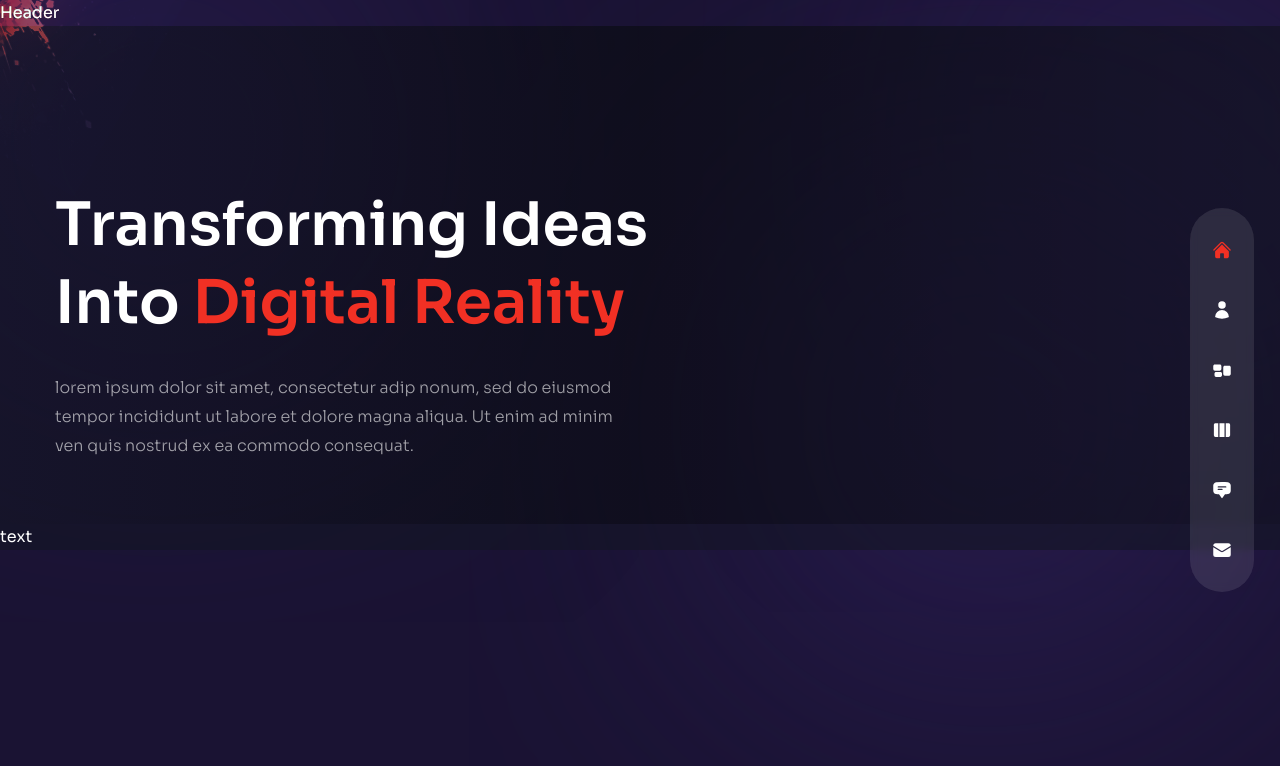
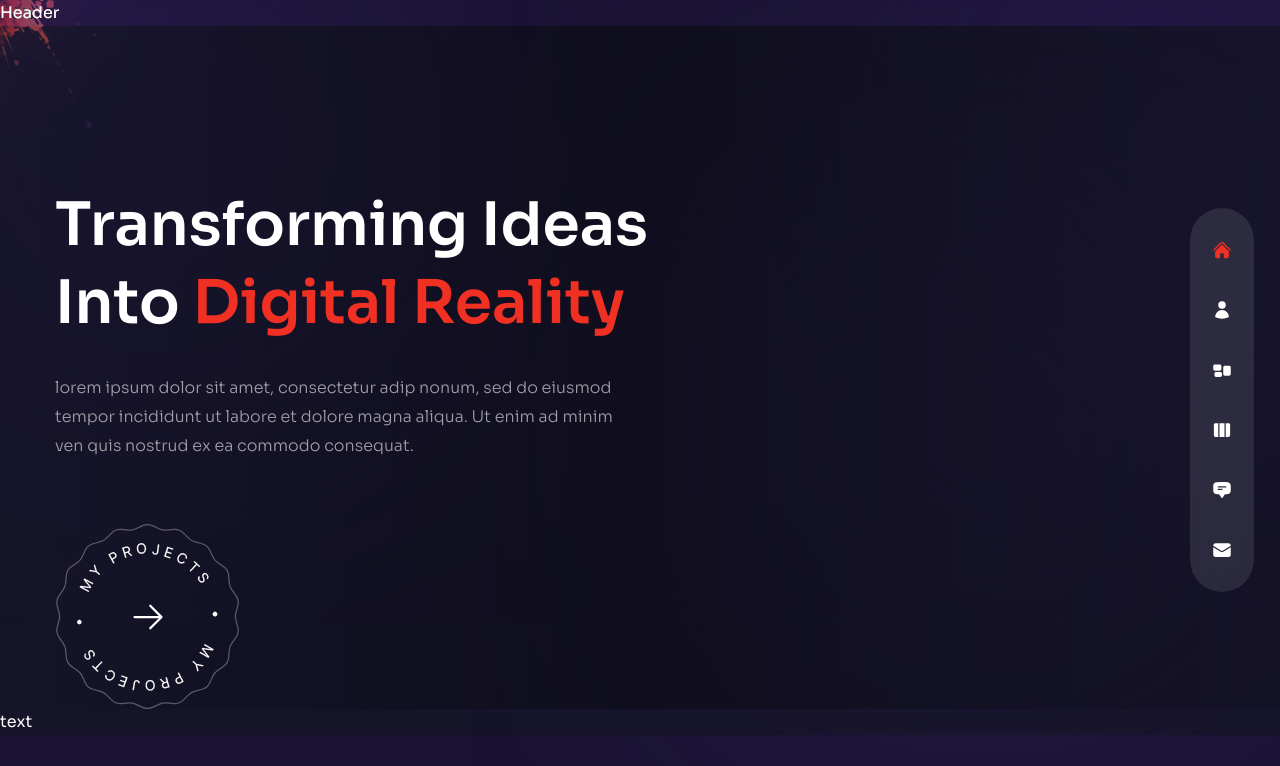
Before and after one commit to shariful10/Next-Portfolio, a Next.js app: page / in a window 1280 px wide. Shown: the top 766 px of the page. Built offline with nearby package versions, Linux system fonts and the light colour scheme.

Commit message:
Framer Motion Implemented On Title, Desc & Button

```diff
--- a/pages/index.js
+++ b/pages/index.js
@@ -6,24 +6,45 @@ const Home = () => {
 	return (
 		<div className="bg-primary/60 h-full">
 			{/* <====<<==== Text ====>>====> */}
-			<div className="w-ful h-full bg-gradient-to-r from-primary/10 via-black/30 to-black/10">
+			<div className="w-full h-full bg-gradient-to-r from-primary/10 via-black/30 to-black/10">
 				<div className="text-center flex flex-col justify-center xl:pt-40 xl:text-left h-full container mx-auto">
 					{/* <====<<==== Title ====>>====> */}
-					<h1 className="h1">
+					<motion.h1
+						variants={fadeIn("down", 0.2)}
+						initial="hidden"
+						animate="show"
+						exit="hidden"
+						className="h1"
+					>
 						Transforming Ideas <br /> Into
 						<span className="text-accent"> Digital Reality</span>
-					</h1>
+					</motion.h1>
 					{/* <====<<==== Subtitle ====>>====> */}
-					<p className="max-w-sm xl:max-w-xl mx-auto xl:mx-0 mb-10 xl:mb-16">
+					<motion.p
+						variants={fadeIn("down", 0.3)}
+						initial="hidden"
+						animate="show"
+						exit="hidden"
+						className="max-w-sm xl:max-w-xl mx-auto xl:mx-0 mb-10 xl:mb-16"
+					>
 						lorem ipsum dolor sit amet, consectetur adip nonum, sed
 						do eiusmod tempor incididunt ut labore et dolore magna
 						aliqua. Ut enim ad minim ven quis nostrud ex ea commodo
 						consequat.
-					</p>
+					</motion.p>
 					{/* <====<<==== Button ====>>====> */}
 					<div className="flex justify-center xl:hidden relative">
 						<ProjectsBtn />
 					</div>
+					<motion.div
+						variants={fadeIn("down", 0.4)}
+						initial="hidden"
+						animate="show"
+						exit="hidden"
+						className="hidden xl:flex"
+					>
+						<ProjectsBtn />
+					</motion.div>
 				</div>
 			</div>
 			{/* <====<<==== Image ====>>====> */}
```
